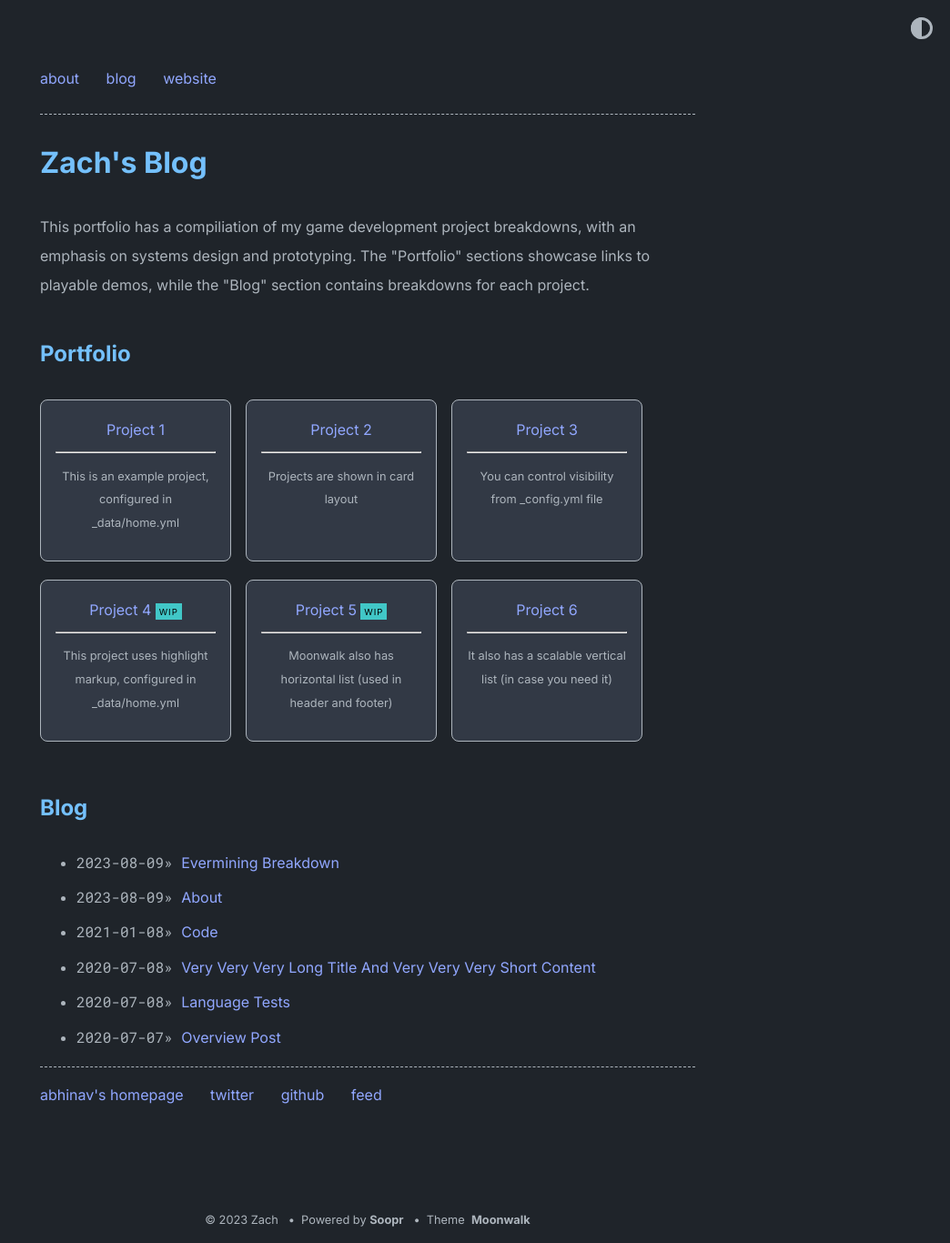
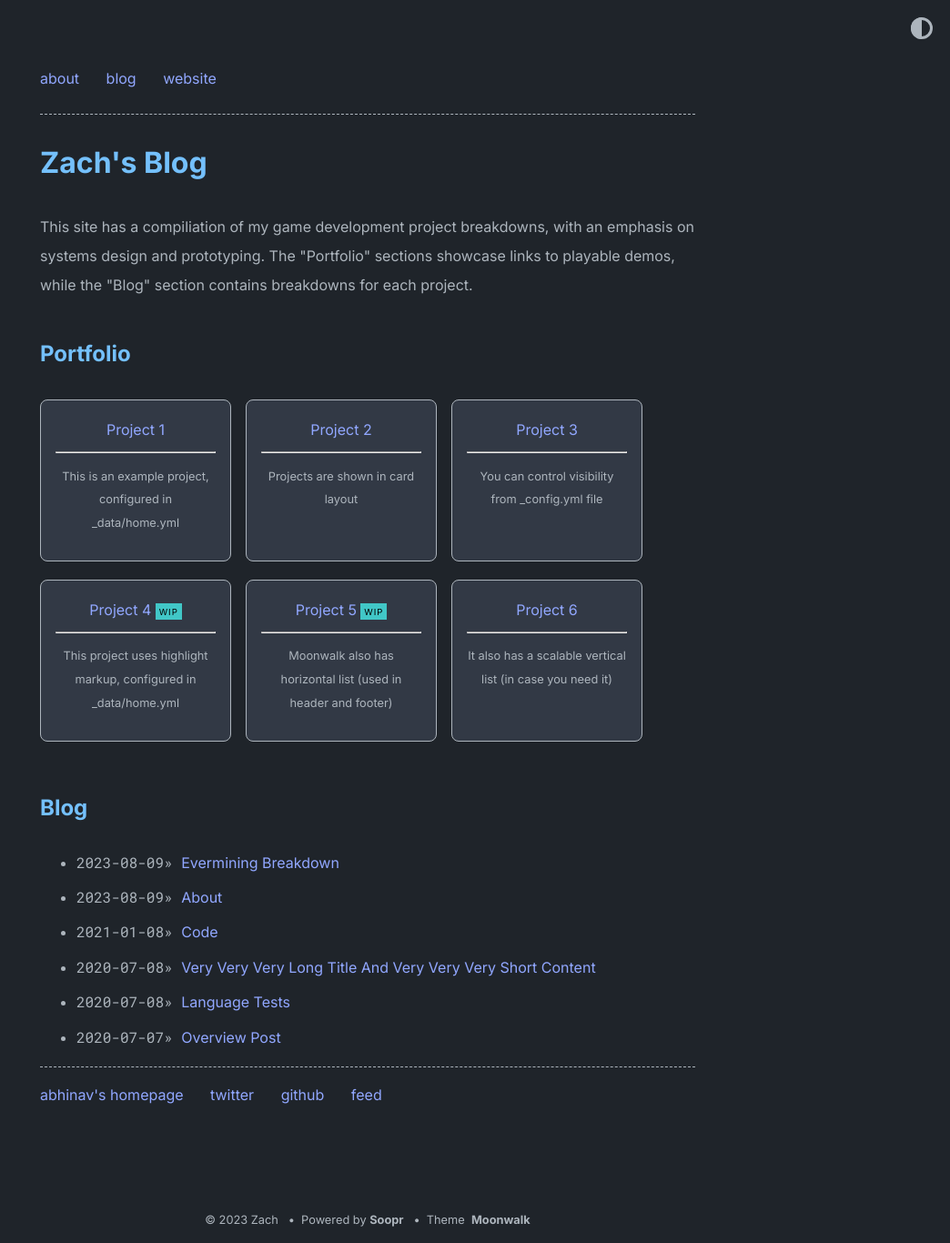
Before and after one commit to zbaileydev/zbaileydev.github.io, a Jekyll site: the page built from index.md, in a window 1280 px wide. Shown: the whole page at 91% size, without its empty margins (236-1280 px from the left). Built offline with Jekyll 4.4.1, drawn with Linux system fonts in a browser that asks for light colours; Markdown is read by kramdown in place of the engine named in the settings.

Commit message:
Update _config.yml

```diff
--- a/_config.yml
+++ b/_config.yml
@@ -2,7 +2,7 @@ title: "Zach's Blog"
 author: Zach
 url: https://puzzlezach.github.io/ # root address of the site
 description: > # description of the site (multiple lines allowed)
-  This portfolio has a compiliation of my game development project breakdowns, with an emphasis on systems design and prototyping. The "Portfolio" sections showcase links to playable demos, while the "Blog" section contains breakdowns for each project.
+  This site has a compiliation of my game development project breakdowns, with an emphasis on systems design and prototyping. The "Portfolio" sections showcase links to playable demos, while the "Blog" section contains breakdowns for each project.
 
 permalink: /:slug
 
```
